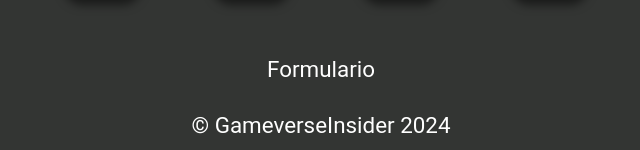
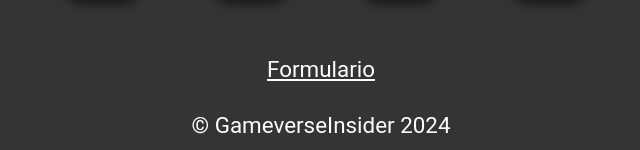
Before and after one commit to rPanduro/MySite, a plain HTML site: page ValiantHearts.html in a window 1280 px wide. Shown: the part 4808-4958 px from the top of the page, 319-959 px from the left. Drawn offline with Linux system fonts and the light colour scheme.

Commit message:
Update ValiantHearts.html

```diff
--- a/ValiantHearts.html
+++ b/ValiantHearts.html
@@ -194,7 +194,7 @@
 				</button>
 			</form>
 		</div>
-		<p>Formulario</p>
+		<p><a href="Formulario.html">Formulario</a></p>
 		<p>&copy; GameverseInsider 2024</p>
 	</footer> <!-- / #main-footer -->
 
```
